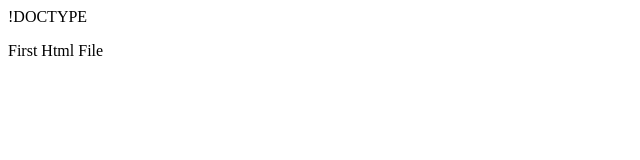
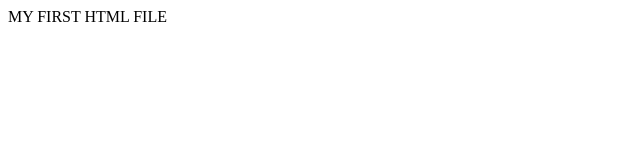
Before and after one commit to Scotty01a/SANTEX, a plain HTML site: page client/index.html in a window 1280 px wide. Shown: the whole page, without its empty margins (0-640 px from the left). Drawn offline with Linux system fonts and the light colour scheme.

Commit message:
First html

```diff
--- a/client/index.html
+++ b/client/index.html
@@ -1,7 +1,12 @@
-!DOCTYPE <html>
+<!DOCTYPE html>
+<html lang="en">
 <head>
-    <body>
-        <p>First Html File</p>
-    </body>
+    <meta charset="UTF-8">
+    <meta http-equiv="X-UA-Compatible" content="IE=edge">
+    <meta name="viewport" content="width=device-width, initial-scale=1.0">
+    <title>Document</title>
 </head>
+<body>
+    MY FIRST HTML FILE
+</body>
 </html>
```
